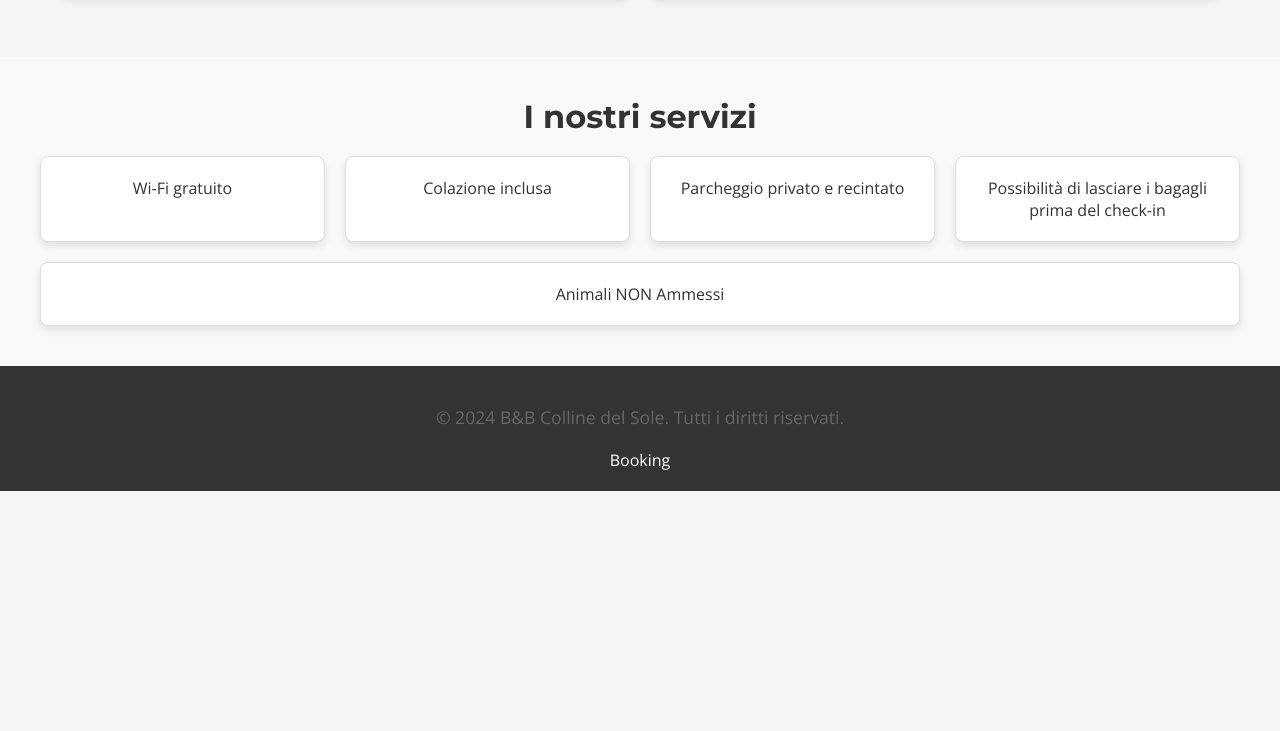
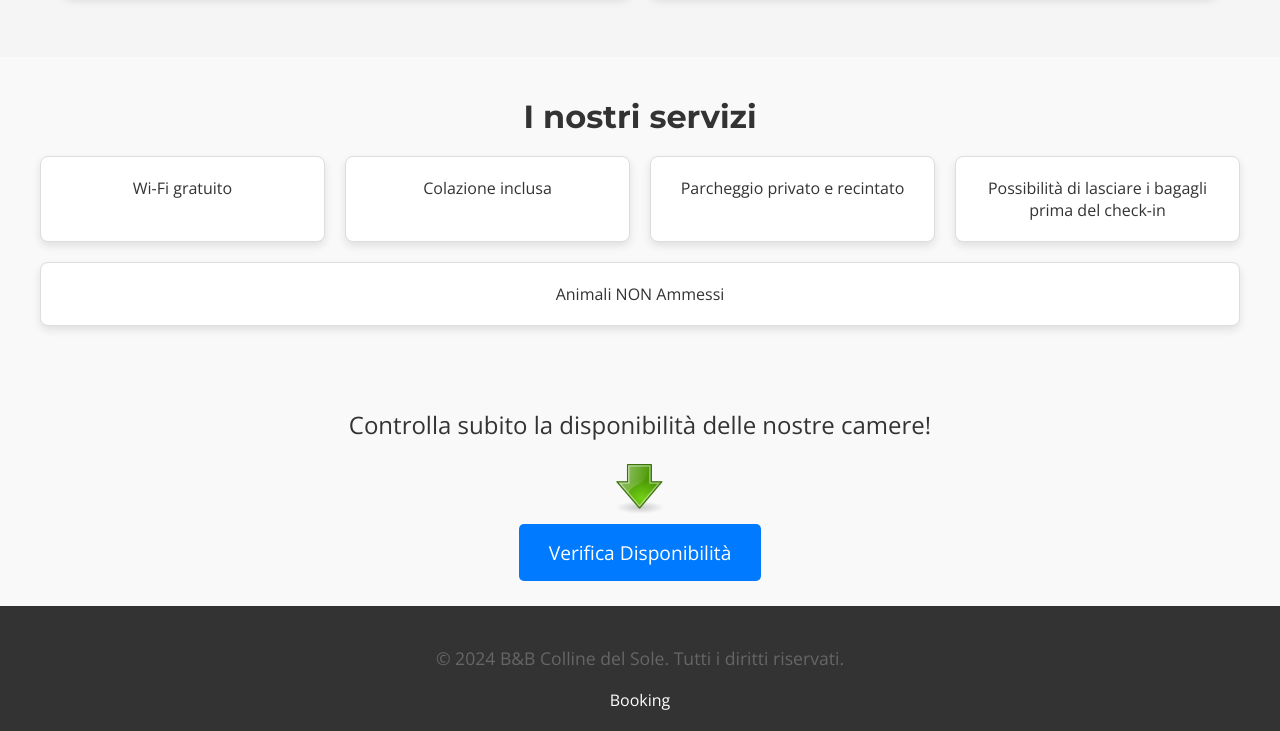
Before and after one commit to danielediv/collinedelsole.github.io, a plain HTML site: page index.html in a window 1280 px wide. Shown: the part 2380-3111 px from the top of the page. Before the commit the page ends 2871 px from the top, so only its background shows below. Drawn offline with nearby package versions, Linux system fonts and the light colour scheme.

Commit message:
aggiunta verifica disponibilità

```diff
--- a/css/styles.css
+++ b/css/styles.css
@@ -250,6 +250,45 @@ form button:hover {
     background-color: #0056b3;
 }
 
+/* Sezione Verifica Disponibilità */
+#verifica-disponibilita {
+    background-color: #f9f9f9;
+    padding: 40px 0;
+    text-align: center;
+}
+
+.check-availability {
+    display: flex;
+    align-items: center;
+    justify-content: space-between;
+    max-width: 1000px;
+    margin: 0 auto;
+}
+
+.check-text p {
+    font-size: 1.5em;
+    color: #333;
+    margin: 0;
+}
+
+.check-arrow img {
+    width: 50px;
+    height: 50px;
+}
+
+.check-button .button {
+    background-color: #007BFF;
+    color: white;
+    padding: 15px 30px;
+    text-decoration: none;
+    border-radius: 5px;
+    font-size: 1.2em;
+}
+
+.check-button .button:hover {
+    background-color: #0056b3;
+}
+
 /* Footer */
 footer {
     background-color: #333;
@@ -325,6 +364,13 @@ footer .social a:hover {
     #contact h2 {
         font-size: 1.5em;
     }
+	.check-availability {
+        flex-direction: column;
+    }
+
+    .check-arrow {
+        margin: 20px 0;
+    }
 }
 
 /* Media query per schermi molto piccoli (smartphone) */
--- a/index.html
+++ b/index.html
@@ -96,14 +96,31 @@
         <div class="service-item">Animali NON Ammessi</div>
         <!-- Aggiungi altri servizi qui -->
     </div>
-</section>
+	</section>
+
+	<!-- Sezione Verifica Disponibilità -->
+	<section id="verifica-disponibilita">
+		<div class="container">
+			<div class="check-availability">
+				<div class="check-text">
+					<p>Controlla subito la disponibilità delle nostre camere!</p>
+				</div>
+				<div class="check-arrow">
+					<img src="images/freccia.png" alt="freccia verso il basso">
+				</div>
+				<div class="check-button">
+					<a href="https://www.booking.com/hotel/it/colline-del-sole.it.html" target="_blank" class="button">Verifica Disponibilità</a>
+				</div>
+			</div>
+		</div>
+	</section>
 
     <!-- Footer -->
     <footer>
         <div class="container">
             <p>&copy; 2024 B&B Colline del Sole. Tutti i diritti riservati.</p>
             <div class="social">
-                <a href="https://www.booking.com/hotel/it/colline-del-sole.it.html?aid=311091&label=colline-del-sole-78zdBGhTnpf%2AC7c7ATcyNgS704513825198%3Apl%3Ata%3Ap1%3Ap2%3Aac%3Aap%3Aneg%3Afi%3Atikwd-2216046435498%3Alp9203847%3Ali%3Adec%3Adm%3Appccp%3DUmFuZG9tSVYkc2RlIyh9YR10fBTovuitU5KVyXYg8iQ&sid=e8b857526c8a1bf1b55ba46d27c3ad16&all_sr_blocks=934784303_373856694_2_1_0;checkin=2024-09-24;checkout=2024-09-27;dest_id=-128235;dest_type=city;dist=0;group_adults=2;group_children=0;hapos=1;highlighted_blocks=934784303_373856694_2_1_0;hpos=1;matching_block_id=934784303_373856694_2_1_0;no_rooms=1;req_adults=2;req_children=0;room1=A%2CA;sb_price_type=total;sr_order=popularity;sr_pri_blocks=934784303_373856694_2_1_0__18900;srepoch=1726670940;srpvid=190c682ad5cb04ff;type=total;ucfs=1&">Booking</a>
+                <a href="https://www.booking.com/hotel/it/colline-del-sole.it.html">Booking</a>
             </div>
         </div>
     </footer>
```
Also changed, not shown: images/freccia.png (added).
